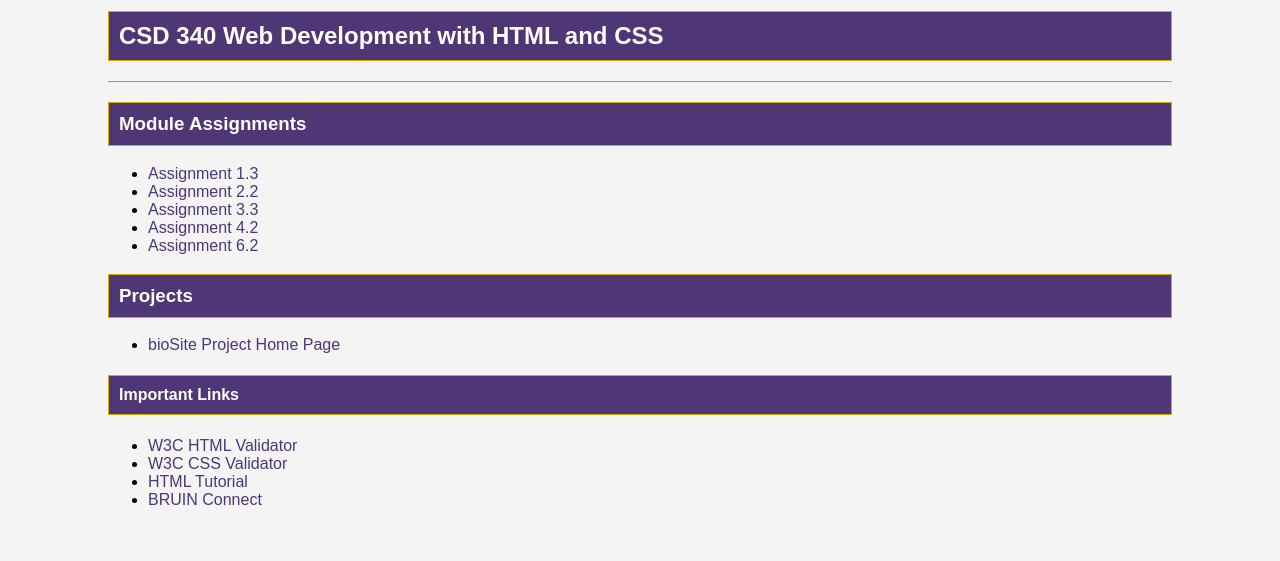
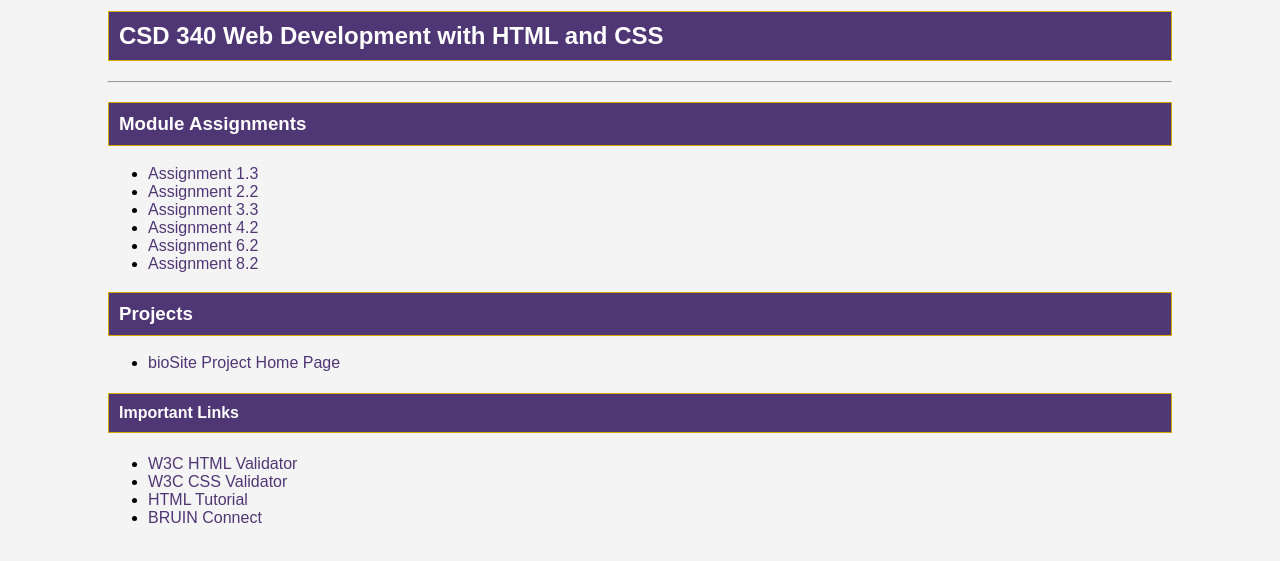
Before and after one commit to LuviusThanh/csd-340, a plain HTML site: page index.html in a window 1280 px wide. Shown: the part 119-680 px from the top of the page. Drawn offline with Linux system fonts and the light colour scheme.

Commit message:
Update index.html

```diff
--- a/index.html
+++ b/index.html
@@ -25,6 +25,7 @@
             <li><a href="module-3/Thanh_Mod3_3.html">Assignment 3.3</a></li>
             <li><a href="module-4/Thanh_Mod4_2.html">Assignment 4.2</a></li>
             <li><a href="module-6/Thanh_Mod6_2.html">Assignment 6.2</a></li>
+            <li><a href="module-8/Thanh_Mod8_2.html">Assignment 8.2</a></li>
 
 
         </ul>
```
